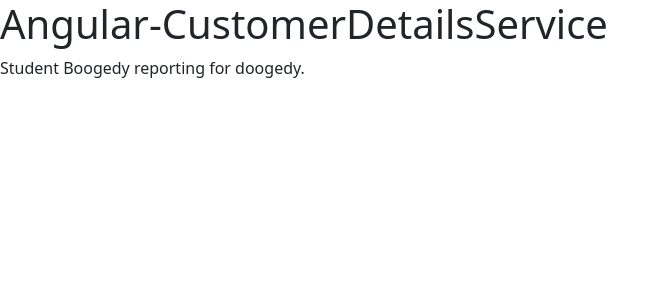
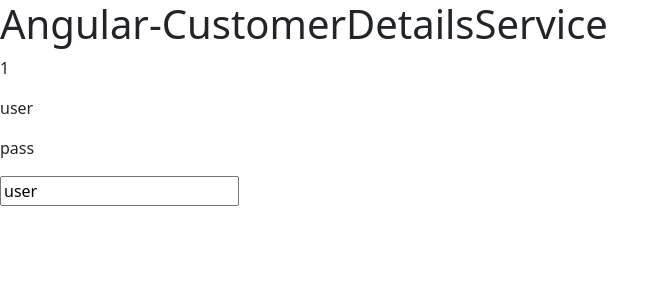
Before and after one commit to ThatDRW/Angular-CustomerDetailsService, an Angular app: page / in a window 1280 px wide. Shown: the top 300 px of the page, without its empty margins (0-669 px from the left). Built offline with nearby package versions, Linux system fonts and the light colour scheme.

Commit message:
Impl: Input experimentation, User entity.

```diff
--- a/src/app/registeruser/registeruser.component.html
+++ b/src/app/registeruser/registeruser.component.html
@@ -1 +1,5 @@
-<p>{{student}}</p>
+<p>{{user.id}}</p>
+<p>{{user.username}}</p>
+<p>{{user.password}}</p>
+
+<input [(ngModel)]="user.username" placeholder="Username"/>
--- a/src/app/registeruser/registeruser.component.ts
+++ b/src/app/registeruser/registeruser.component.ts
@@ -1,12 +1,19 @@
-import { Component } from '@angular/core';
+import { Component, OnInit } from '@angular/core';
+import { User } from '../entity/User';
 
 @Component({
   selector: 'app-registeruser',
   templateUrl: './registeruser.component.html',
   styleUrls: ['./registeruser.component.css']
 })
-export class RegisteruserComponent {
+export class RegisteruserComponent  implements OnInit {
 
-  student = "Student Boogedy reporting for doogedy.";
+  user : User = {id: 1, username: "user", password: "pass"}
+
+  constructor() { }
+
+  ngOnInit(): void {
+
+  }
 
 }
```
